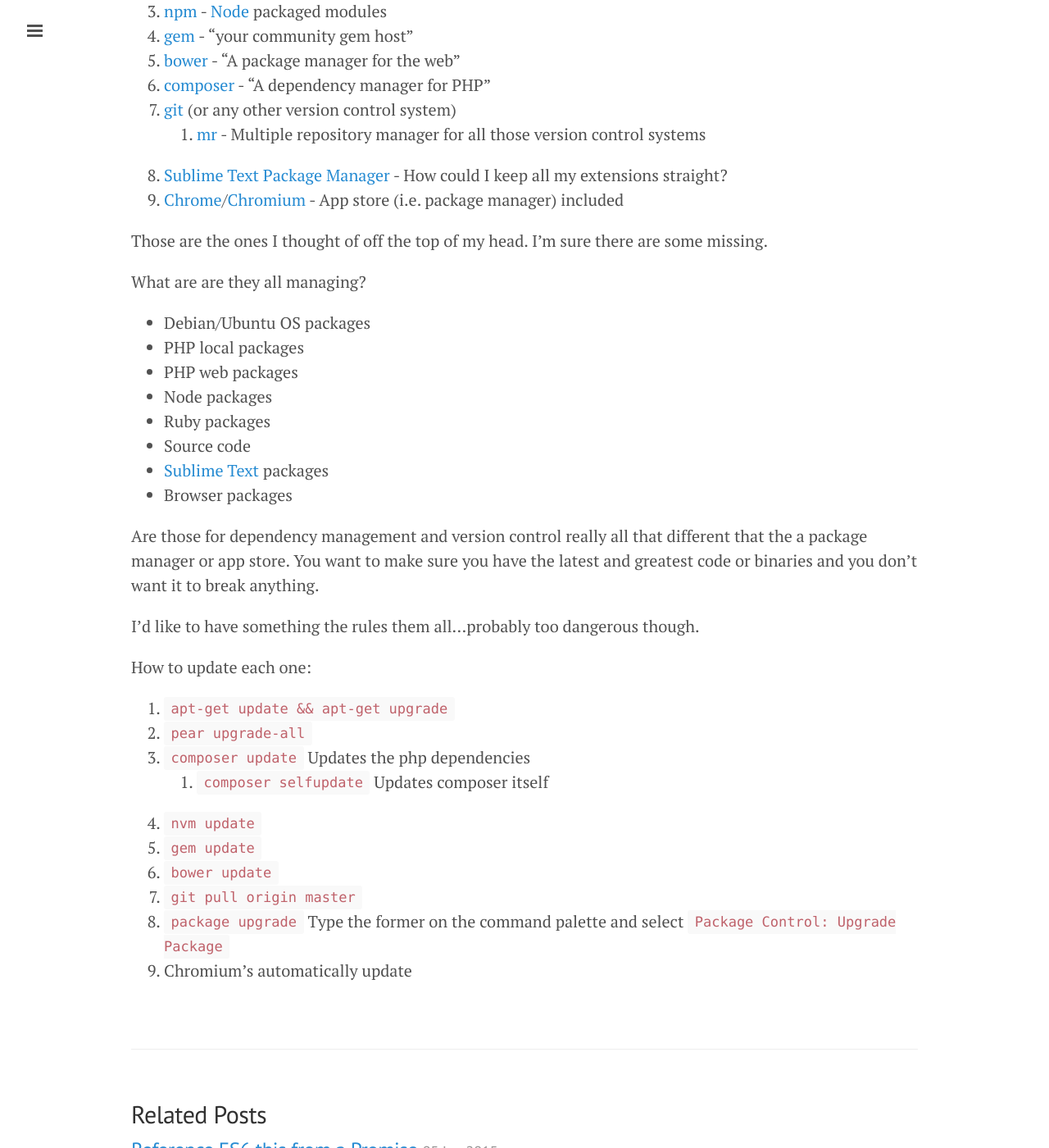
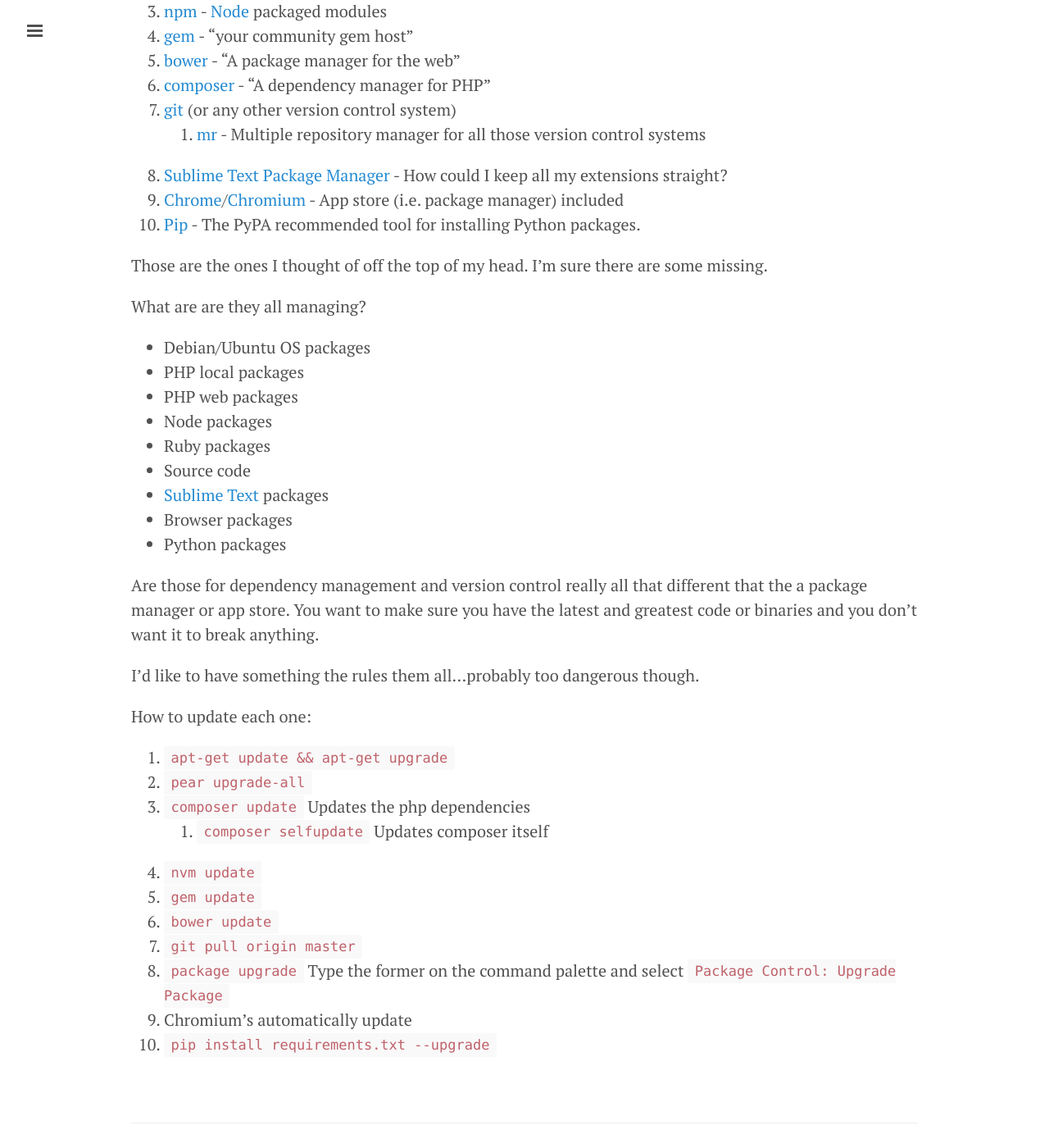
Before and after one commit to khornberg/khornberg.github.io, a Jekyll site: the page built from _posts/2013-09-16-package-managers.md, in a window 1280 px wide and 1400 px high, scrolled down 725 px. Shown: the whole window at 82% size. Built offline with Jekyll 4.4.1, drawn with Linux system fonts in a browser that asks for light colours; Markdown is read by kramdown in place of the engine named in the settings; comment, search, counter and statistics services are not loaded.

Commit message:
Added pip to package managers

```diff
--- a/_posts/2013-09-16-package-managers.md
+++ b/_posts/2013-09-16-package-managers.md
@@ -20,6 +20,7 @@
 	1. [mr](myrepos.branchable.com) - Multiple repository manager for all those version control systems
 1. [Sublime Text Package Manager](sublime.wbond.net) - How could I keep all my extensions straight?
 1. [Chrome](google.com/chrome)/[Chromium](chromium.org) - App store (i.e. package manager) included
+1. [Pip](https://pip.pypa.io/en/stable/) - The PyPA recommended tool for installing Python packages.
 
 Those are the ones I thought of off the top of my head. I'm sure there are some missing.
 
@@ -33,6 +34,7 @@
 * Source code
 * [Sublime Text](sublimetext.com) packages
 * Browser packages
+* Python packages
 
 Are those for dependency management and version control really all that different that the a package manager or app store. You want to make sure you have the latest and greatest code or binaries and you don't want it to break anything.
 
@@ -50,3 +52,4 @@
 7. `git pull origin master`
 8. `package upgrade` Type the former on the command palette and select `Package Control: Upgrade Package`
 9. Chromium's automatically update
+10. `pip install requirements.txt --upgrade`
```
